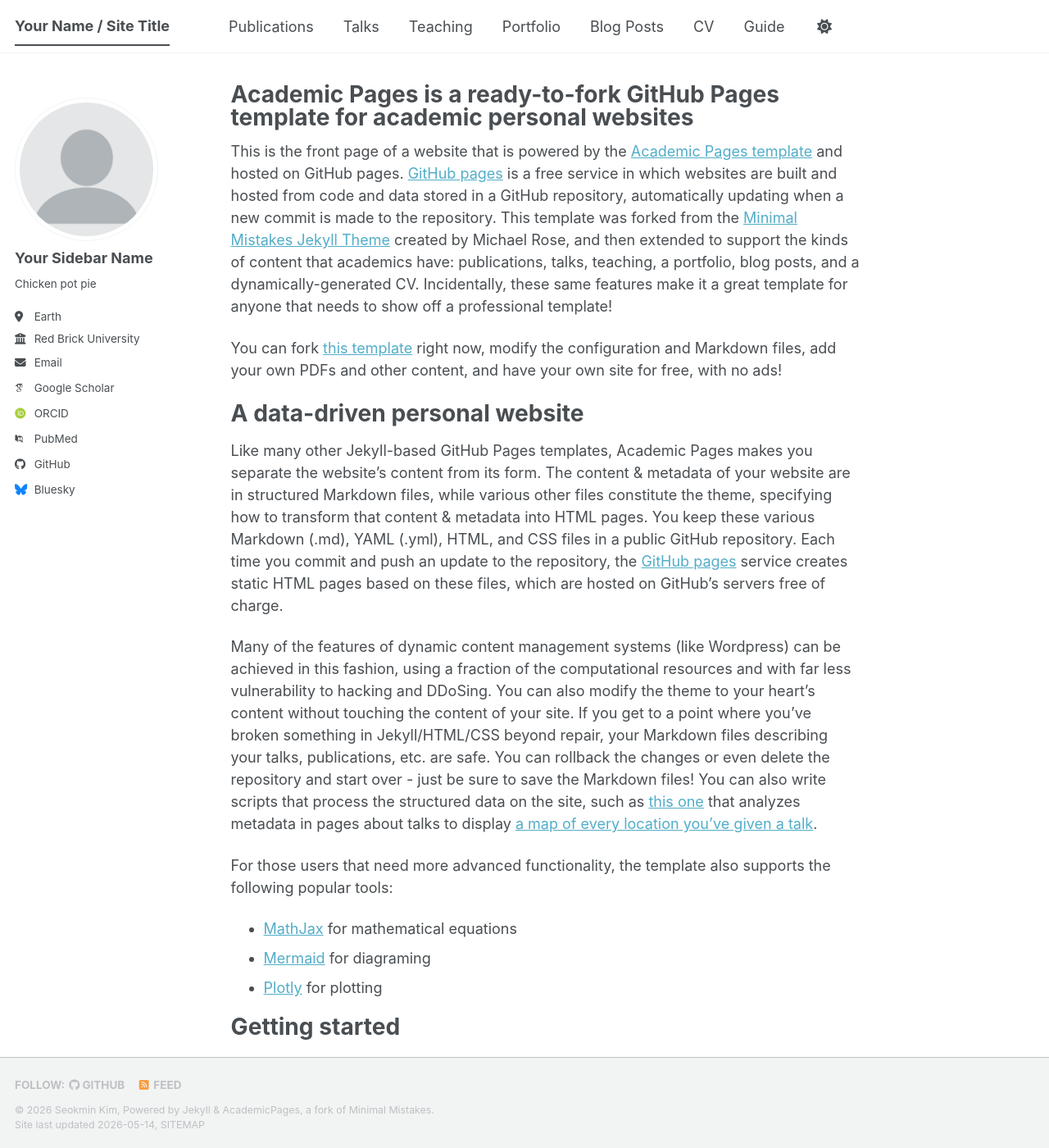
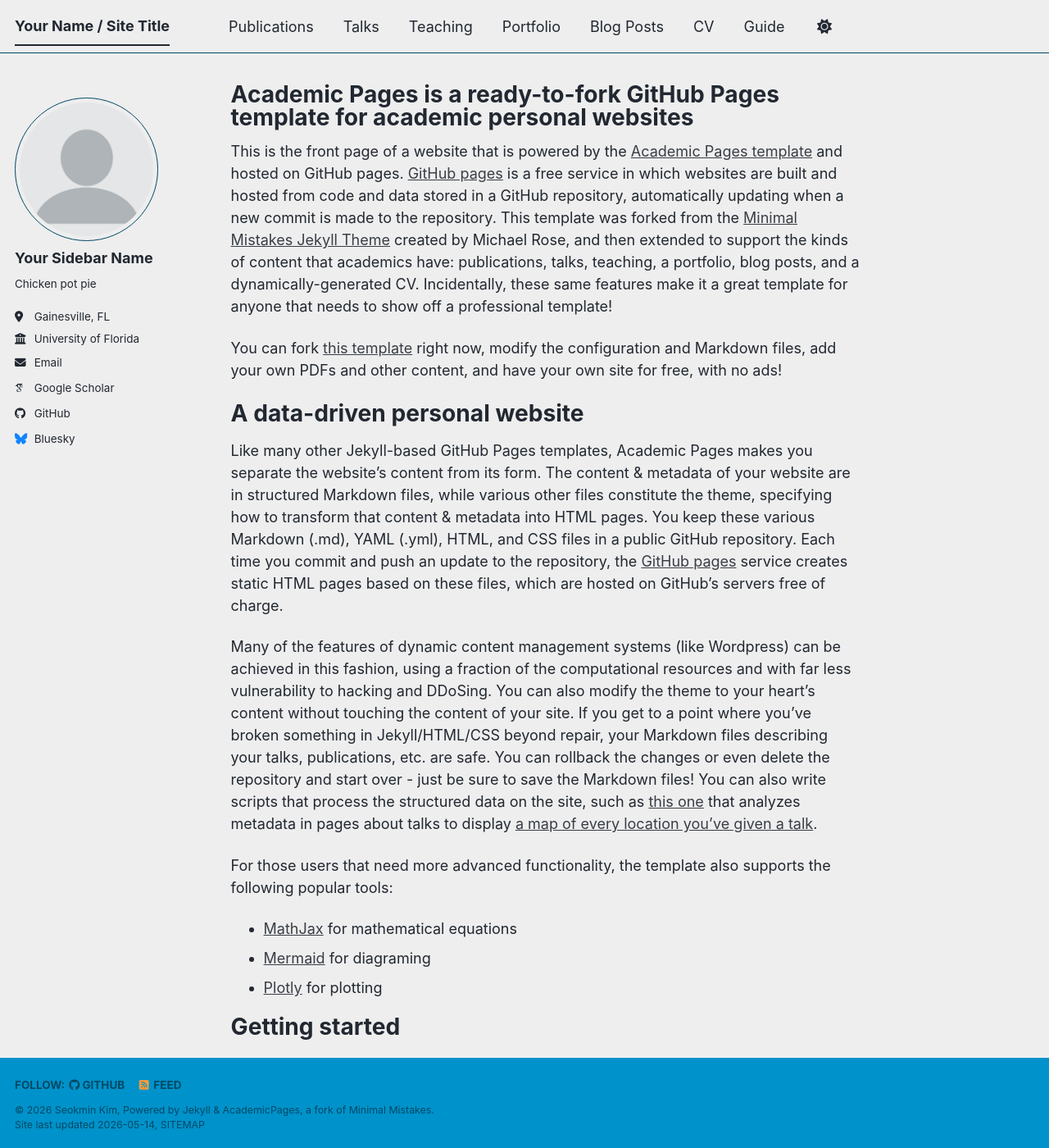
Before and after one commit to kimseokmin2401/kimseokmin.github.io, a Jekyll site: the page built from _pages/about.md, in a window 1280 px wide and 1400 px high. Shown: the whole window at 82% size. Built offline with Jekyll 4.4.1, drawn with Linux system fonts in a browser that asks for light colours; some web fonts are replaced; a script bundle is joined from its source files by our own code; library files that are not in the unit come from our copies.

Commit message:
Update site theme and personal information

```diff
--- a/_config.yml
+++ b/_config.yml
@@ -8,7 +8,7 @@
 
 # Basic Site Settings
 locale                   : "en-US"
-site_theme               : "default" # The available themes options are "default", "air", "sunrise", "mint", "dirt" and "contrast"
+site_theme               : "air" # The available themes options are "default", "air", "sunrise", "mint", "dirt" and "contrast"
 title                    : "Your Name / Site Title"
 title_separator          : "-"
 name                     : &name "Seokmin Kim"
@@ -27,10 +27,10 @@
   name             : "Your Sidebar Name"
   pronouns         : # example: "she/her"
   bio              : "Chicken pot pie"
-  location         : "Earth"
-  employer         : "Red Brick University"
+  location         : "Gainesville, FL"
+  employer         : "University of Florida"
   uri              : # URL
-  email            : "none@example.org"
+  email            : "kimseokmin2401@gmail.com"
 
   # Academic websites
   academia         : # URL
@@ -38,10 +38,10 @@
   googlescholar    : "https://scholar.google.com/citations?user=BXkx8AEAAAAJ&hl=en"
   inspire-hep      : # URL
   impactstory      : # URL
-  orcid            : "https://orcid.org/yourorcidurl"
+  orcid            : # URL
   semantic         : # URL
   ssrn             : # URL
-  pubmed           : "https://www.ncbi.nlm.nih.gov/pubmed/?term=john+snow"
+  pubmed           : # URL
   researchgate     : # URL
   scopus           : # URL
   zotero           : # URL
```
